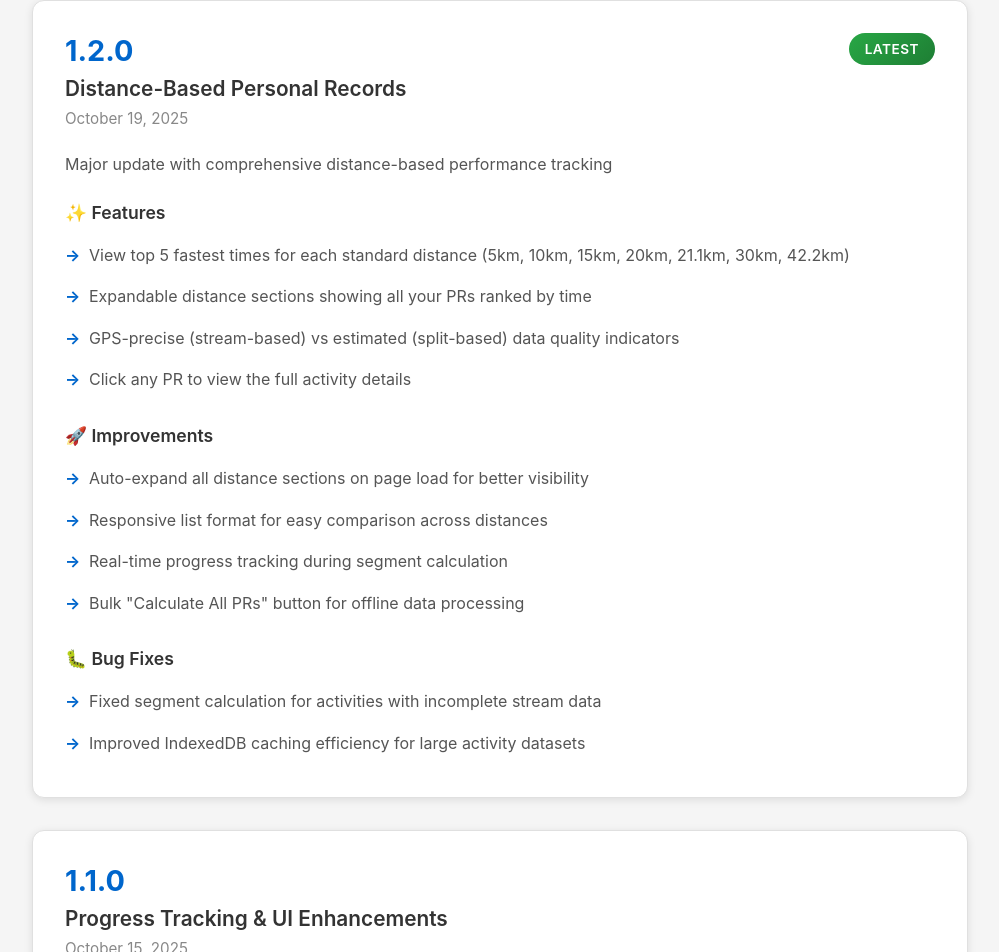
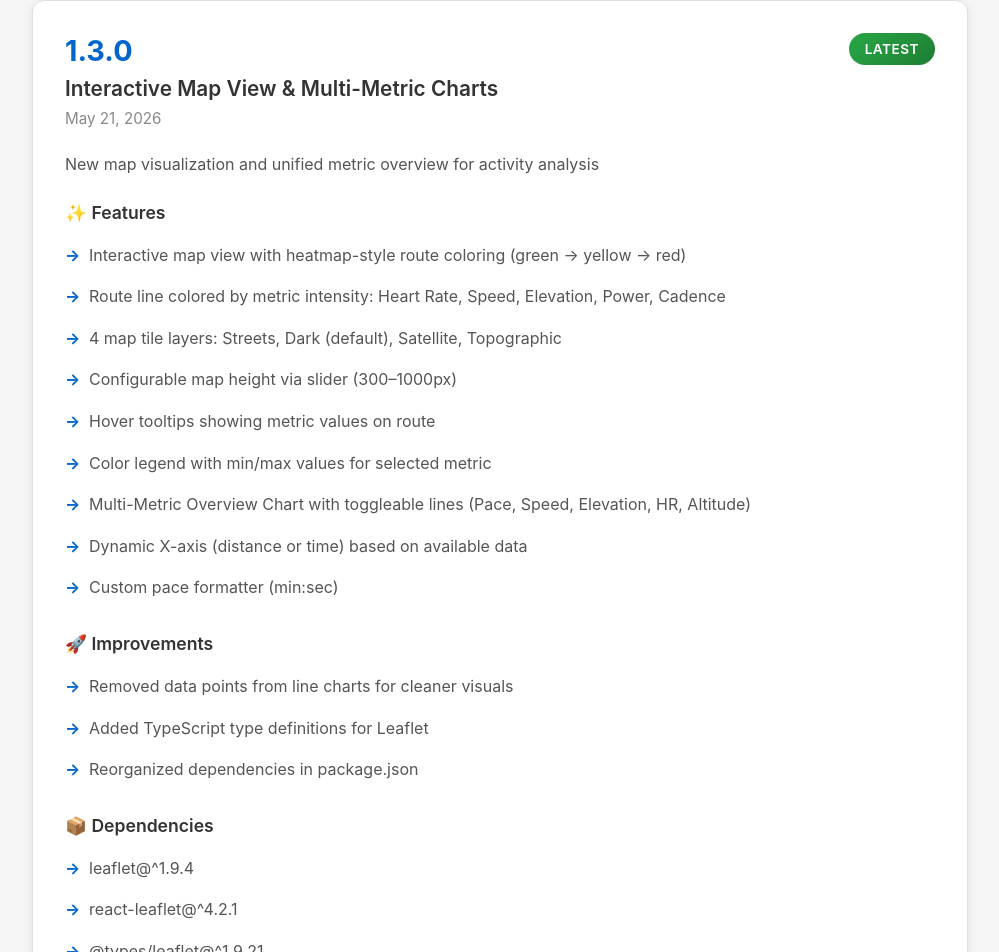
Before and after one commit to AhmadZuhdi/athlete-insigh-web, a React (Create React App) app: page /#/release-notes in a window 1280 px wide. Shown: the part 262-1214 px from the top of the page, without its empty margins (140-1139 px from the left). Built offline with nearby package versions, Linux system fonts and the light colour scheme.

Commit message:
feat: add release notes for version 1.3.0 with interactive map view and multi-metric charts

```diff
--- a/src/components/ReleaseNotes.tsx
+++ b/src/components/ReleaseNotes.tsx
@@ -9,10 +9,38 @@ interface Release {
   features?: string[];
   improvements?: string[];
   bugFixes?: string[];
+  dependencies?: string[];
 }
 
 const ReleaseNotes: React.FC = () => {
   const releases: Release[] = [
+    {
+      version: '1.3.0',
+      date: 'May 21, 2026',
+      title: 'Interactive Map View & Multi-Metric Charts',
+      description: 'New map visualization and unified metric overview for activity analysis',
+      features: [
+        'Interactive map view with heatmap-style route coloring (green → yellow → red)',
+        'Route line colored by metric intensity: Heart Rate, Speed, Elevation, Power, Cadence',
+        '4 map tile layers: Streets, Dark (default), Satellite, Topographic',
+        'Configurable map height via slider (300–1000px)',
+        'Hover tooltips showing metric values on route',
+        'Color legend with min/max values for selected metric',
+        'Multi-Metric Overview Chart with toggleable lines (Pace, Speed, Elevation, HR, Altitude)',
+        'Dynamic X-axis (distance or time) based on available data',
+        'Custom pace formatter (min:sec)'
+      ],
+      improvements: [
+        'Removed data points from line charts for cleaner visuals',
+        'Added TypeScript type definitions for Leaflet',
+        'Reorganized dependencies in package.json'
+      ],
+      dependencies: [
+        'leaflet@^1.9.4',
+        'react-leaflet@^4.2.1',
+        '@types/leaflet@^1.9.21'
+      ]
+    },
     {
       version: '1.2.0',
       date: 'October 19, 2025',
@@ -118,6 +146,17 @@ const ReleaseNotes: React.FC = () => {
             </ul>
           </div>
         )}
+
+        {release.dependencies && release.dependencies.length > 0 && (
+          <div className="release-section">
+            <h3 className="release-section-title">📦 Dependencies</h3>
+            <ul className="release-list">
+              {release.dependencies.map((dep, idx) => (
+                <li key={idx}>{dep}</li>
+              ))}
+            </ul>
+          </div>
+        )}
       </div>
     );
   };
```
